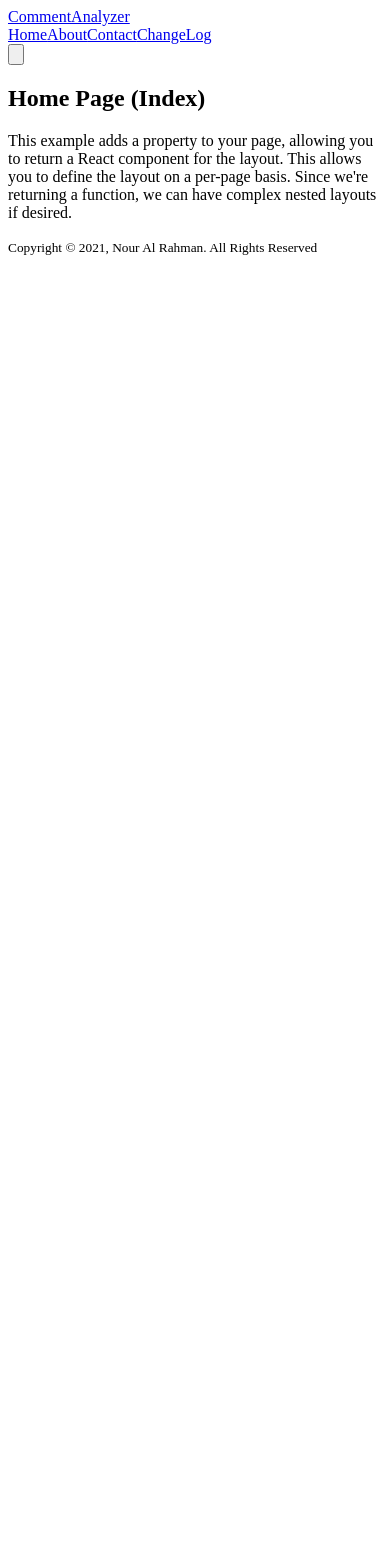
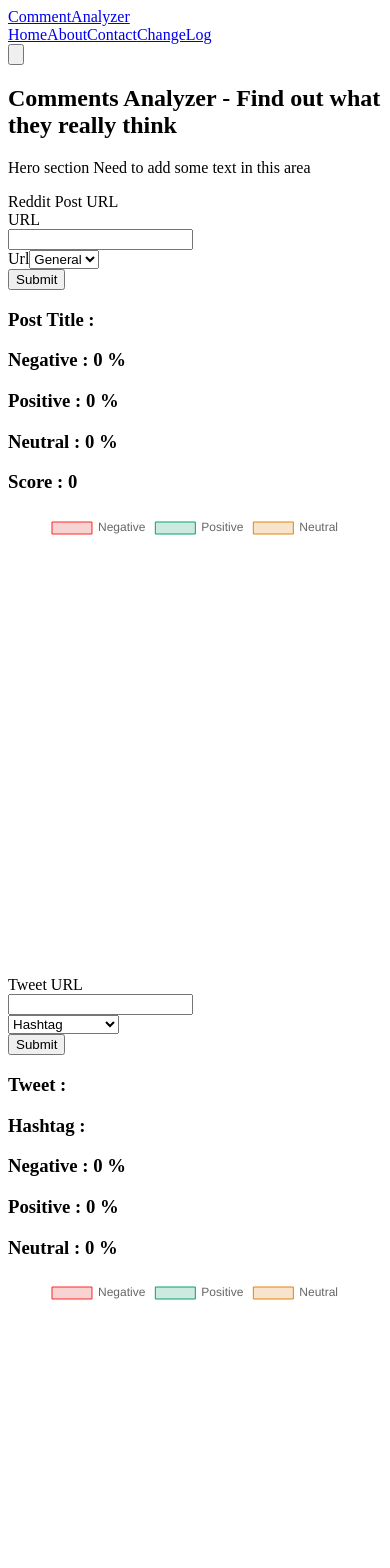
Before and after one commit to arizk76/comments_analyzer_frontend, a Next.js app: page / in a window 390 px wide. Shown: the top 1568 px of the page. Before the commit the page ends 844 px from the top, so only its background shows below. Built offline with nearby package versions, Linux system fonts and the light colour scheme.

Commit message:
twitter and  enhancments

```diff
--- a/components/NavBar.jsx
+++ b/components/NavBar.jsx
@@ -15,7 +15,7 @@
 
       <div className=' hidden sm:flex  flex-row content-between'>
         <Link href='/'>
-          <a className='border-transparent hover:border-b-2 hover:border-gray-400'>
+          <a className='hidden border-transparent hover:border-b-2 hover:border-gray-400'>
             Home
           </a>
         </Link>
--- /dev/null
+++ b/components/Reddit.jsx
@@ -0,0 +1,137 @@
+import { useState } from 'react';
+import { Pie } from 'react-chartjs-2';
+
+export default function Reddit() {
+  const [data, setData] = useState({
+    ['Post title']: '',
+    neg_percentage: 0,
+    positive_percentage: 0,
+    neutral_percentage: 0,
+    score: 0,
+  });
+  const [userInputURL, setUserInputURL] = useState('');
+  const chartData = {
+    labels: ['Negative', 'Positive', 'Neutral'],
+    datasets: [
+      {
+        data: [
+          data.neg_percentage,
+          data.positive_percentage,
+          data.neutral_percentage,
+        ],
+        backgroundColor: [
+          'rgba(220, 38, 38, 0.2)',
+          'rgba(5, 150, 105, 0.2)',
+          'rgba(217, 119, 6, 0.2)',
+        ],
+        borderColor: [
+          'rgba(255, 38, 38, 1)',
+          'rgba(5, 162, 105, 1)',
+          'rgba(225, 133, 8, 1)',
+        ],
+        borderWidth: 1,
+      },
+    ],
+  };
+
+  const handleSubmit = async (evt) => {
+    evt.preventDefault();
+    // console.log(userInputURL);
+    const response = await fetch(`/api/reddit?url=${userInputURL}`, {
+      method: 'POST',
+      headers: {
+        'Content-Type': 'application/json',
+      },
+    });
+    const data = await response.json();
+
+    // console.log(data);
+
+    setData(data);
+  };
+
+  return (
+    <section className='flex-1'>
+      <div className=' h-12 mb-24'>
+        <form onSubmit={handleSubmit}>
+          <label
+            htmlFor='url'
+            className='block text-xl font-medium text-gray-700'
+          >
+            Reddit Post URL
+          </label>
+          <div className='mt-1 relative rounded-md shadow-sm'>
+            <div className='absolute inset-y-0 left-0 pl-3 flex items-center pointer-events-none'>
+              <span className='text-gray-500 sm:text-md'>URL</span>
+            </div>
+            <input
+              type='text'
+              name='URL'
+              onChange={(evt) => setUserInputURL(evt.target.value)}
+              value={userInputURL}
+              id='url'
+              className='focus:ring-indigo-500 focus:border-indigo-500 block w-full px-12 sm:text-sm border-gray-300 rounded-md overflow-clip'
+              // placeholder='www.reddit.com'
+            />
+            <div className='absolute inset-y-0 right-0 flex items-center'>
+              <label htmlFor='url' className='sr-only'>
+                Url
+              </label>
+              <select
+                id='model'
+                name='model'
+                className='focus:ring-indigo-500 focus:border-indigo-500 hidden h-full py-0 pl-2 pr-7 border-transparent bg-transparent text-gray-500 sm:text-sm rounded-md'
+              >
+                <option>General</option>
+                <option>Football</option>
+                <option>News</option>
+              </select>
+            </div>
+          </div>
+          <div>
+            <button
+              type='submit'
+              className='w-full h-10 py-1 bg-gray-600 text-lg font-semibold text-white rounded-lg my-5'
+              // onClick={handleSubmit}
+            >
+              Submit
+            </button>
+          </div>
+        </form>
+      </div>
+      <h1>{!data ? 'Loading' : ''}</h1>
+      <h1>
+        <strong className='text-lg'>Post Title : </strong>
+        {data['Post title']}
+      </h1>
+      <h1 className='text-red-600'>
+        <strong>Negative : </strong>
+        {data.neg_percentage} %
+      </h1>
+      <h1 className='text-green-600'>
+        <strong>Positive : </strong>
+        {data.positive_percentage} %
+      </h1>
+      <h1 className='text-yellow-600'>
+        <strong>Neutral : </strong>
+        {data.neutral_percentage} %
+      </h1>
+      <h1>
+        <strong>Score : </strong>
+        {data.score}
+      </h1>
+      <div className='mt-12 flex flex-row justify-around'>
+        <div className='xl:w-1/3 xl:h-1/3 md:w-2/3 md:h-2/3 sm:w-3/4 sm:h-3/4 w-auto h-auto'>
+          <Pie
+            data={chartData}
+            options={{
+              maintainAspectRatio: true,
+              responsive: true,
+              // resizeDelay: 300,
+            }}
+          />
+        </div>
+      </div>
+    </section>
+  );
+}
--- a/pages/test.js
+++ b/components/Twitter.jsx
@@ -1,7 +1,9 @@
-import { useEffect, useState } from 'react';
+import { useState } from 'react';
 import { Pie } from 'react-chartjs-2';
+import { defaults } from 'react-chartjs-2';
 
-export default function test() {
+export default function Twitter() {
+  defaults.animation = false;
   const [data, setData] = useState({
     ['Post title']: '',
     neg_percentage: 0,
@@ -10,8 +12,16 @@
     score: 0,
   });
   const [userInputURL, setUserInputURL] = useState('');
+  const [userSelectOptions, setUserSelectOptions] = useState('');
   const chartData = {
     labels: ['Negative', 'Positive', 'Neutral'],
+    options: [
+      {
+        animation: {
+          duration: 0,
+        },
+      },
+    ],
     datasets: [
       {
         data: [
@@ -37,12 +47,15 @@
   const handleSubmit = async (evt) => {
     evt.preventDefault();
     // console.log(userInputURL);
-    const response = await fetch(`/api/redditcors?url=${userInputURL}`, {
-      method: 'POST',
-      headers: {
-        'Content-Type': 'application/json',
-      },
-    });
+    const response = await fetch(
+      `/api/twitter?url=${userInputURL}&source=${userSelectOptions}`,
+      {
+        method: 'POST',
+        headers: {
+          'Content-Type': 'application/json',
+        },
+      }
+    );
     const data = await response.json();
 
     // console.log(data);
@@ -51,40 +64,38 @@
   };
 
   return (
-    <section className='flex-1 mt-24 px-6 sm:px-12 md:px-24 lg:px-48'>
+    <section className='flex-1'>
       <div className=' h-12 mb-24'>
         <form onSubmit={handleSubmit}>
           <label
             htmlFor='url'
             className='block text-xl font-medium text-gray-700'
           >
-            Reddit Post URL
+            Tweet URL
           </label>
           <div className='mt-1 relative rounded-md shadow-sm'>
             <div className='absolute inset-y-0 left-0 pl-3 flex items-center pointer-events-none'>
-              <span className='text-gray-500 sm:text-md'>URL</span>
+              {/* <span className='text-gray-500 sm:text-md'>URL</span> */}
             </div>
             <input
               type='text'
-              name='URL'
+              name='Tweet'
               onChange={(evt) => setUserInputURL(evt.target.value)}
               value={userInputURL}
-              id='url'
-              className='focus:ring-indigo-500 focus:border-indigo-500 block w-full px-12 sm:text-sm border-gray-300 rounded-md overflow-clip'
+              id='tweet'
+              className='focus:ring-indigo-500 focus:border-indigo-500 block w-full pl-2 pr-12 sm:text-sm border-gray-300 rounded-md overflow-clip'
               // placeholder='www.reddit.com'
             />
             <div className='absolute inset-y-0 right-0 flex items-center'>
-              <label htmlFor='url' className='sr-only'>
-                Url
-              </label>
               <select
                 id='model'
                 name='model'
-                className='focus:ring-indigo-500 focus:border-indigo-500 hidden h-full py-0 pl-2 pr-7 border-transparent bg-transparent text-gray-500 sm:text-sm rounded-md'
+                value={userSelectOptions}
+                onChange={(evt) => setUserSelectOptions(evt.target.value)}
+                className='focus:ring-indigo-500 focus:border-indigo-500 h-full py-0 pl-2 pr-7 border-transparent bg-transparent text-gray-700 sm:text-sm rounded-md'
               >
-                <option>General</option>
-                <option>Football</option>
-                <option>News</option>
+                <option value='Hashtag'>Hashtag</option>
+                <option value='Singular_tweet'>Singular Tweet</option>
               </select>
             </div>
           </div>
@@ -99,10 +110,14 @@
           </div>
         </form>
       </div>
-      <h1>{!data ? 'Loading' : ''}</h1>
-      <h1>
-        <strong className='text-lg'>Post Title : </strong>
-        {data['Post title']}
+      <h1>{`${!data ? 'Loading....' : ''}`}</h1>
+      <h1 className={`${!data.Tweet ? 'hidden' : 'block'}`}>
+        <strong className='text-lg'>Tweet : </strong>
+        {data.Tweet}
+      </h1>
+      <h1 className={`${!data.Hashtag ? 'hidden' : 'block'}`}>
+        <strong className='text-lg'>Hashtag : </strong>
+        {data.Hashtag}
       </h1>
       <h1 className='text-red-600'>
         <strong>Negative : </strong>
@@ -116,12 +131,8 @@
         <strong>Neutral : </strong>
         {data.neutral_percentage} %
       </h1>
-      <h1>
-        <strong>Score : </strong>
-        {data.score}
-      </h1>
       <div className='mt-12 flex flex-row justify-around'>
-        <div className=' md:w-2/3 md:h-2/3 sm:w-3/4 sm:h-3/4 w-auto h-auto'>
+        <div className='xl:w-1/3 xl:h-1/3 md:w-2/3 md:h-2/3 sm:w-3/4 sm:h-3/4 w-auto h-auto'>
           <Pie
             data={chartData}
             options={{
--- /dev/null
+++ b/pages/api/reddit.js
@@ -0,0 +1,35 @@
+async function handler(req, res) {
+  const userInputURL = req.query.url;
+
+  const post = {
+    url: `${userInputURL}`,
+    model: 'General',
+  };
+  const options = {
+    method: 'POST',
+    headers: {
+      'Content-Type': 'application/json',
+    },
+    body: JSON.stringify(post),
+  };
+  let response, responseJson;
+
+  try {
+    response = await fetch(process.env.REDDIT_API_URL, options);
+    // console.log(response);
+    if (!response.ok) {
+      const message = `An error has occurred while fetch request, No response: ${response.status}`;
+      res.end();
+      throw new Error(message);
+    }
+    responseJson = await response.json();
+  } catch (err) {
+    console.log(err);
+  }
+  // console.log(responseJson);
+  return res.status(200).json({
+    ...responseJson,
+  });
+}
+
+export default handler;
--- a/pages/index.js
+++ b/pages/index.js
@@ -1,17 +1,31 @@
 import Footer from '../components/Footer';
 import Layout from '../components/Layout';
 import NavBar from '../components/NavBar';
+import Reddit from '../components/Reddit';
+import Twitter from '../components/Twitter';
 
 export default function Home() {
   return (
     <section className='flex-1 mt-24 px-6 sm:px-12 md:px-24 lg:px-48'>
-      <h2 className=' font-bold mb-2'>Home Page (Index)</h2>
+      <h1 className=' font-bold mb-2 md:text-2xl '>
+        <strong className='text-gray-7  00'>Comments Analyzer </strong>
+        <span className='text-gray-500'>- Find out what they really think</span>
+      </h1>
       <p className=' py-3 text-left'>
-        This example adds a property to your page, allowing you to return a
-        React component for the layout. This allows you to define the layout on
-        a per-page basis. Since we're returning a function, we can have complex
-        nested layouts if desired.
+        Hero section Need to add some text in this area
       </p>
+      <Reddit />
+      <br />
+      <br />
+      <br />
+      <br />
+      <br />
+      <Twitter />
+      <br />
+      <br />
+      <br />
+      <br />
+      <br />
     </section>
   );
 }
```
Also changed, not shown: pages/about.js (+7 -4 lines), pages/api/twitter.js (added, +39 -0 lines).
